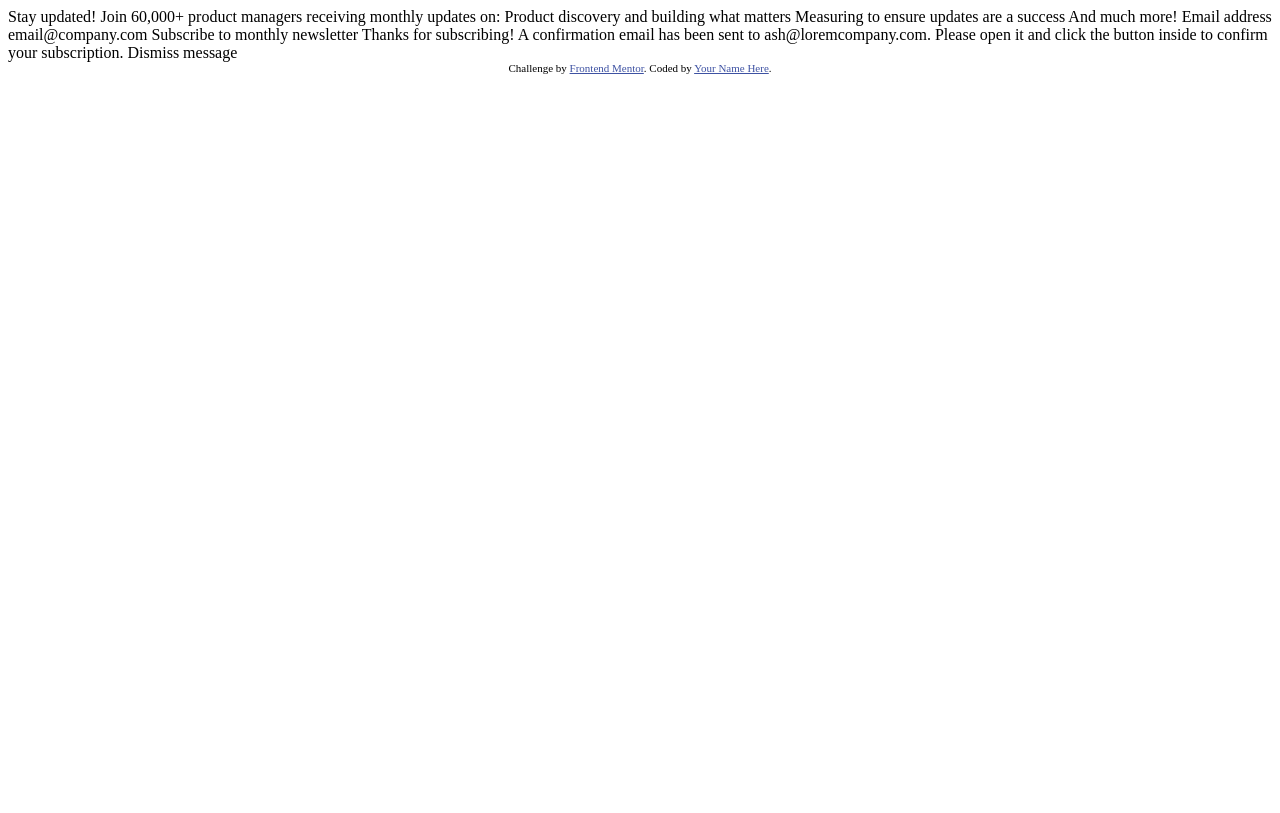
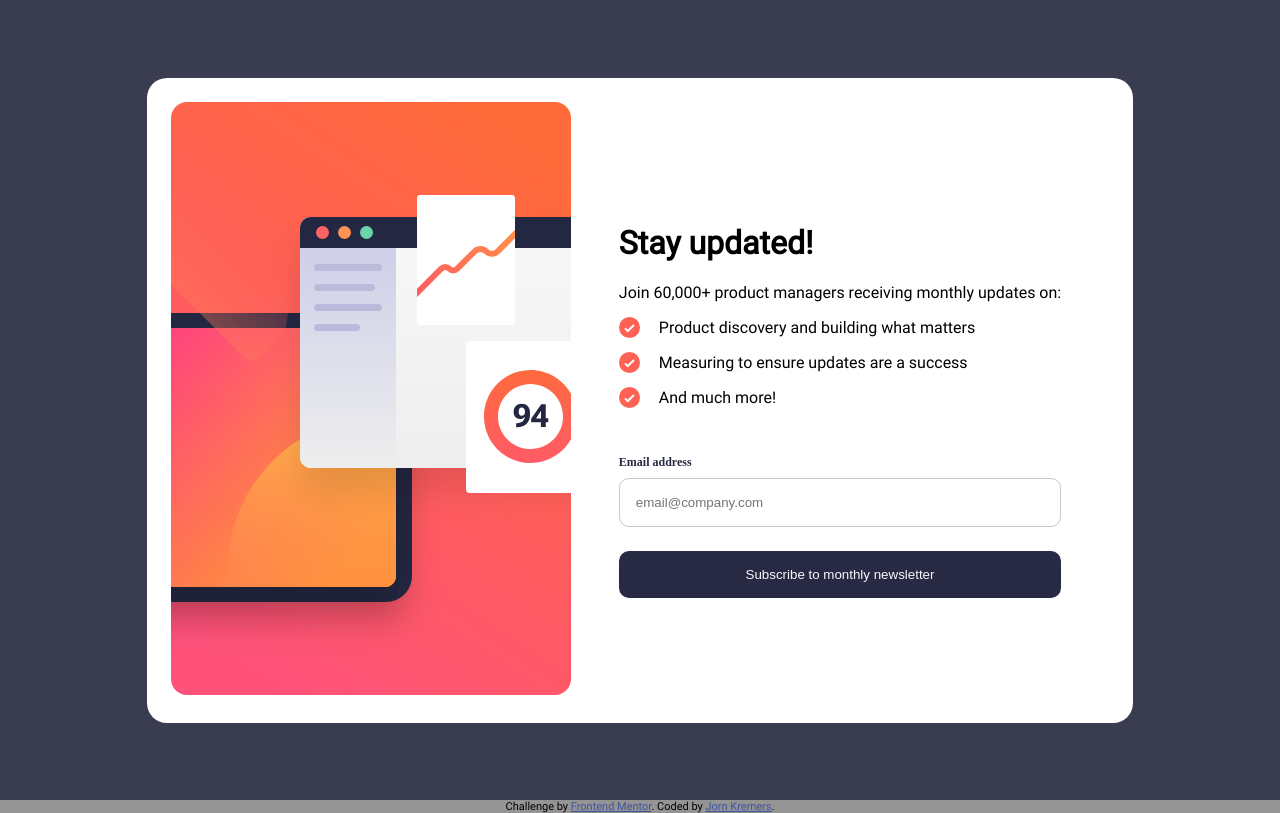
Before and after one commit to jkremers79/newsletter-sign-up, a plain HTML site: page index.html in a window 1280 px wide. Drawn offline with Linux system fonts and the light colour scheme.

Commit message:
added most of the styling and content

```diff
--- a/index.html
+++ b/index.html
@@ -1,52 +1,68 @@
 <!DOCTYPE html>
 <html lang="en">
   <head>
-  <meta charset="UTF-8">
-  <meta name="viewport" content="width=device-width, initial-scale=1.0"> <!-- displays site properly based on user's device -->
-
-  <link rel="icon" type="image/png" sizes="32x32" href="./assets/images/favicon-32x32.png">
-
-  <title>Frontend Mentor | Newsletter sign-up form with success message</title>
-
-  <!-- Feel free to remove these styles or customise in your own stylesheet 👍 -->
-  <style>
-    .attribution { font-size: 11px; text-align: center; }
-    .attribution a { color: hsl(228, 45%, 44%); }
-  </style>
+    <meta charset="UTF-8" />
+    <meta name="viewport" content="width=device-width, initial-scale=1.0" />
+    <link
+      rel="icon"
+      type="image/png"
+      sizes="32x32"
+      href="./assets/images/favicon-32x32.png"
+    />
+    <link rel="stylesheet" type="text/css" href="./styles.css" />
+    <script src="./script.js" type="module"></script>
+    <title>
+      Frontend Mentor | Newsletter sign-up form with success message
+    </title>
   </head>
   <body>
+    <div class="wrapper">
+      <div class="content-wrapper">
+        <picture>
+          <source
+            media="(min-width: 800px)"
+            srcset="./assets/images/illustration-sign-up-desktop.svg"
+          />
+          <img src="./assets/images/illustration-sign-up-mobile.svg" />
+        </picture>
+        <div class="content">
+          <h1>Stay updated!</h1>
+          <p>Join 60,000+ product managers receiving monthly updates on:</p>
+          <ul>
+            <li>Product discovery and building what matters</li>
+            <li>Measuring to ensure updates are a success</li>
+            <li>And much more!</li>
+          </ul>
+          <!-- </div> -->
 
-  <!-- Sign-up form start -->
-
-  Stay updated!
-
-  Join 60,000+ product managers receiving monthly updates on:
-
-  Product discovery and building what matters
-  Measuring to ensure updates are a success
-  And much more!
-
-  Email address
-  email@company.com
-
-  Subscribe to monthly newsletter
-
-  <!-- Sign-up form end -->
+          <!-- <div class="sign-up"> -->
+          <form>
+            <label for="email">Email address</label>
+            <input
+              id="email"
+              placeholder="email@company.com"
+              type="email"
+              required
+            />
+            <button type="submit">Subscribe to monthly newsletter</button>
+          </form>
+        </div>
 
         <!-- Success message start -->
-
-  Thanks for subscribing!
-
-  A confirmation email has been sent to ash@loremcompany.com.
-  Please open it and click the button inside to confirm your subscription.
-
-  Dismiss message
+        <!--
+    Thanks for subscribing! A confirmation email has been sent to
+    ash@loremcompany.com. Please open it and click the button inside to confirm
+    your subscription. Dismiss message -->
 
         <!-- Success message end -->
-
+      </div>
+    </div>
     <div class="attribution">
-    Challenge by <a href="https://www.frontendmentor.io?ref=challenge" target="_blank">Frontend Mentor</a>.
-    Coded by <a href="#">Your Name Here</a>.
+      Challenge by
+      <a href="https://www.frontendmentor.io?ref=challenge" target="_blank"
+        >Frontend Mentor</a
+      >. Coded by
+      <a href="https://github.com/jkremers79" target="_blank">Jorn Kremers</a>.
     </div>
   </body>
 </html>
--- a/styles.css
+++ b/styles.css
@@ -0,0 +1,150 @@
+@font-face {
+  font-family: "Roboto Bold";
+  src: url("./assets/fonts/Roboto-Bold.ttf") format("truetype");
+  font-family: "Roboto";
+  src: url("./assets/fonts/Roboto-Regular.ttf") format("truetype");
+}
+
+body {
+  font-family: "Roboto";
+  margin: 0;
+  padding: 0;
+  background-color: hsl(0, 0%, 58%);
+}
+
+.wrapper {
+  display: flex;
+  justify-content: center;
+  align-items: center;
+}
+
+img {
+  width: 100%;
+}
+
+.content-wrapper {
+  width: min(100%, 1200px);
+  display: flex;
+  flex-direction: column;
+  justify-content: center;
+  align-items: center;
+  background-color: hsl(0, 0%, 100%);
+  border-radius: 5px;
+}
+
+.content {
+  padding: 1rem;
+
+  ul {
+    list-style: none;
+  }
+
+  li {
+    margin-bottom: 1rem;
+    position: relative;
+  }
+
+  li::before {
+    content: url("./assets/images/icon-list.svg");
+    position: absolute;
+    left: -2.5rem;
+    top: -1px;
+  }
+
+  form {
+    display: flex;
+    flex-direction: column;
+  }
+
+  input {
+    border-radius: 10px;
+    padding: 1rem;
+    border: 1px solid hsl(0, 0%, 78%);
+    margin-top: 0.5rem;
+  }
+
+  label {
+    font-family: "Roboto bold";
+    color: hsl(234, 26%, 21%);
+    font-weight: bold;
+    font-size: 0.75em;
+  }
+
+  button {
+    border-radius: 10px;
+    border: none;
+    padding: 1rem;
+    background-color: hsl(234, 26%, 21%);
+    color: hsl(218, 67%, 98%);
+    margin-top: 1.5rem;
+  }
+}
+
+/* .content {
+  max-width: 450px;
+  padding: 1rem;
+
+  form {
+    display: flex;
+    flex-direction: column;
+  }
+
+  input {
+    border-radius: 10px;
+    padding: 1rem;
+    border: 1px solid hsl(0, 0%, 78%);
+    margin-top: 0.5rem;
+  }
+
+  label {
+    font-family: "Roboto bold";
+    color: hsl(234, 26%, 21%);
+    font-weight: bold;
+    font-size: 0.75em;
+  }
+
+  button {
+    border-radius: 10px;
+    border: none;
+    padding: 1rem;
+    background-color: hsl(234, 26%, 21%);
+    color: hsl(218, 67%, 98%);
+    margin-top: 1.5rem;
+  }
+} */
+
+.attribution {
+  font-size: 11px;
+  text-align: center;
+}
+.attribution a {
+  color: hsl(228, 45%, 44%);
+}
+
+@media screen and (min-width: 800px) {
+  .wrapper {
+    height: 100vh;
+    background-color: hsl(235, 16%, 27%);
+  }
+
+  .content-wrapper {
+    width: fit-content;
+    flex-direction: row;
+    justify-content: center;
+    align-items: center;
+    border-radius: 20px;
+    padding: 1.5rem;
+  }
+
+  .content {
+    padding: 3rem;
+  }
+
+  form {
+    margin-top: 3rem;
+  }
+
+  img {
+    width: fit-content;
+  }
+}
```
Lines whose indentation alone changed are shown as unchanged.
